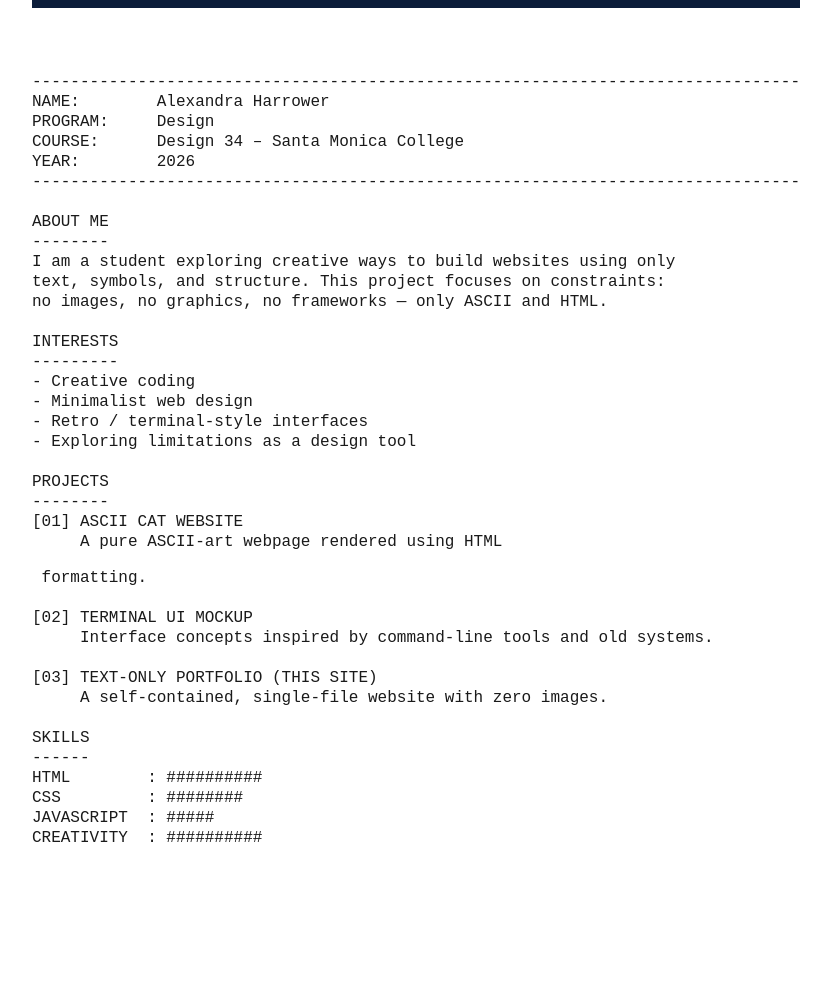
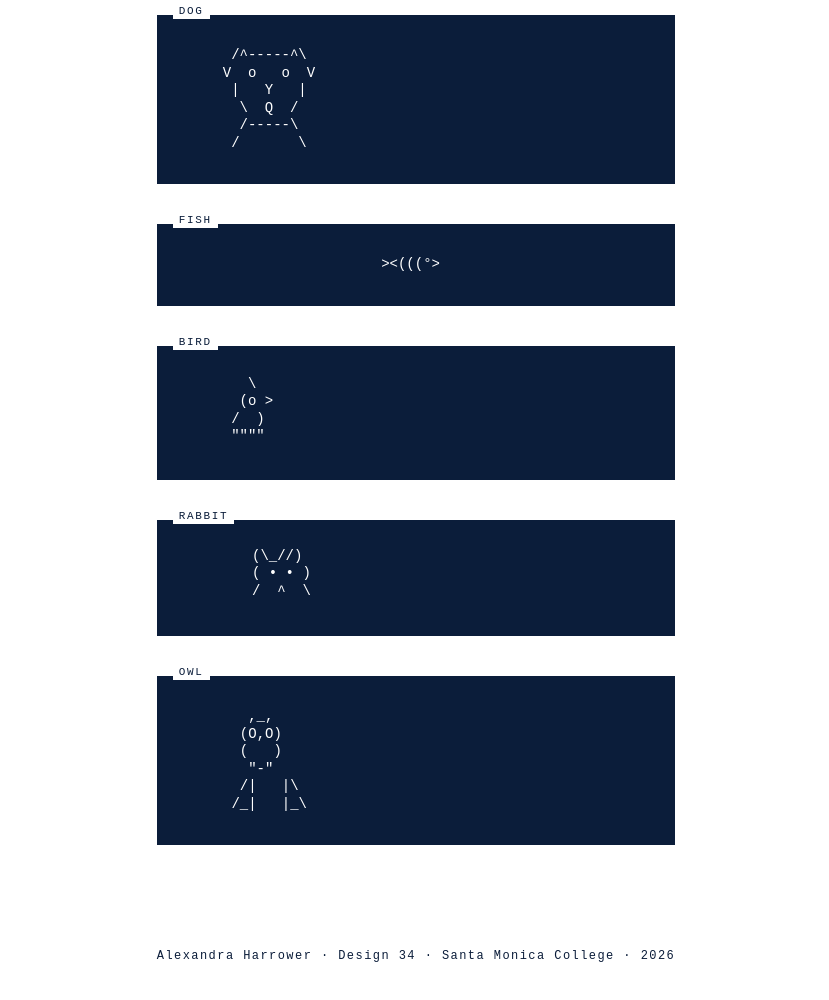
Before and after one commit to alexandrasart/alexandrasart.github.io, a plain HTML site: page index.html in a window 1280 px wide. Shown: the part 420-1420 px from the top of the page, without its empty margins (224-1053 px from the left). Drawn offline with Linux system fonts and the light colour scheme.

Commit message:
Add files via upload

```diff
--- a/index.html
+++ b/index.html
@@ -3,56 +3,175 @@
 <head>
   <meta charset="UTF-8" />
   <meta name="viewport" content="width=device-width, initial-scale=1.0" />
-  <title>ASCII Portfolio</title>
+  <title>ASCII Animal Gallery</title>
 
   <style>
+    :root {
+      --ink: #0b1d3a;
+      --paper: #ffffff;
+    }
+
     body {
       margin: 0;
-      background: #ffffff;
-      color: #1a1a1a;
+      background: var(--paper);
+      color: var(--ink);
       font-family: "Courier New", Courier, monospace;
       display: flex;
-      align-items: center;
       justify-content: center;
-      min-height: 100vh;
+    }
+
+    .container {
+      max-width: 1100px;
+      padding: 48px 24px;
+    }
+
+    h1 {
+      font-size: 14px;
+      font-weight: normal;
+      letter-spacing: 0.3em;
+      text-align: center;
+      margin-bottom: 48px;
+    }
+
+    .gallery {
+      display: grid;
+      grid-template-columns: repeat(auto-fit, minmax(300px, 1fr));
+      gap: 40px;
+    }
+
+    .piece {
+      background: var(--ink);
+      color: var(--paper);
+      padding: 32px 24px;
+      position: relative;
+    }
+
+    .label {
+      position: absolute;
+      top: -12px;
+      left: 16px;
+      background: var(--paper);
+      color: var(--ink);
+      font-size: 11px;
+      padding: 2px 6px;
+      letter-spacing: 0.15em;
     }
 
     pre {
+      margin: 0;
       white-space: pre;
-      font-size: clamp(12px, 2.2vw, 16px);
+      font-size: 14px;
       line-height: 1.25;
     }
 
-    .container {
-      max-width: 900px;
-      padding: 24px;
+    /* ---------------- ANIMATIONS ---------------- */
+
+    /* Cat: slow blink */
+    .eyes-open { display: inline; }
+    .eyes-closed { display: none; }
+
+    .blink .eyes-open { animation: eyesOpen 6s infinite; }
+    .blink .eyes-closed { animation: eyesClosed 6s infinite; }
+
+    @keyframes eyesOpen {
+      0%, 92%, 100% { display: inline; }
+      94%, 96% { display: none; }
     }
 
-    .cat-block {
-      background: #0b1d3a;
-      color: #ffffff;
-      padding: 24px;
-      margin-bottom: 24px;
+    @keyframes eyesClosed {
+      0%, 92%, 100% { display: none; }
+      94%, 96% { display: inline; }
     }
 
-    .dim { opacity: 0.75; }
-    .accent { opacity: 0.9; }
+    /* Fish: swim across container, reverse direction */
+    .fish {
+      position: relative;
+      animation: swim-across 6s linear infinite alternate;
+    }
+
+    @keyframes swim-across {
+      from { transform: translateX(0); }
+      to   { transform: translateX(180px); }
+    }
+
+    @keyframes swim-across {
+      0%   { transform: translateX(0); }
+      100% { transform: translateX(180px); }
+    }
+    @keyframes drift {
+      from { transform: translateX(0); }
+      to { transform: translateX(8px); }
+    }
+
+    /* Bird: breathing motion */
+    .bird { animation: breathe 4s ease-in-out infinite; }
+    @keyframes breathe {
+      0%, 100% { transform: translateY(0); }
+      50% { transform: translateY(-4px); }
+    }
+
+    /* Rabbit: wander */
+    .rabbit {
+      position: relative;
+      animation: wander 7s ease-in-out infinite;
+    }
+
+    @keyframes wander {
+      0%   { transform: translate(0, 0); }
+      25%  { transform: translate(20px, -6px); }
+      50%  { transform: translate(40px, 6px); }
+      75%  { transform: translate(20px, -4px); }
+      100% { transform: translate(0, 0); }
+    }
+    @keyframes breathe {
+      0%, 100% { transform: translateY(0); }
+      50% { transform: translateY(-4px); }
+    }
+
+    footer {
+      margin-top: 64px;
+      font-size: 12px;
+      letter-spacing: 0.12em;
+      text-align: center;
+    }
+
+    /* Owl: subtle head tilt */
+    .owl { animation: tilt 5s ease-in-out infinite; }
+    @keyframes tilt {
+      0%, 100% { transform: rotate(0deg); }
+      50% { transform: rotate(1deg); }
+    }
+
+    /* Pause animation on hover (gallery etiquette) */
+    .piece:hover pre {
+      animation-play-state: paused;
+    }
+
+    /* Reduce motion support */
+    @media (prefers-reduced-motion: reduce) {
+      * {
+        animation: none !important;
+      }
+    }
   </style>
 </head>
 
 <body>
   <div class="container">
-<pre>
-================================================================================
-                                ASCII PORTFOLIO
-================================================================================
 
-<div class="cat-block">
+<h1>ASCII ANIMAL STUDIES</h1>
+
+<div class="gallery">
+
+<!-- CAT (ORIGINAL) -->
+<div class="piece">
+<span class="label">CAT</span>
+<pre class="blink">
       / \ _____  __
      /  /         /
     /             |
     |     __    __
-    |      == X ==
+    |      <span class="eyes-open">== X ==</span><span class="eyes-closed">--   --</span>
     /          --|
    /             )
    |       \     )
@@ -60,42 +179,68 @@
 /   ___|    |  |  |
 |  (____\ _ \ __)__)
 \_______)
+</pre>
 </div>
 
---------------------------------------------------------------------------------
-NAME:        Alexandra Harrower
-PROGRAM:     Design
-COURSE:      Design 34 – Santa Monica College
-YEAR:        2026
---------------------------------------------------------------------------------
+<!-- DOG -->
+<div class="piece">
+<span class="label">DOG</span>
+<pre>
+      /^-----^\
+     V  o   o  V
+      |   Y   |
+       \  Q  /
+       /-----\
+      /       \
+</pre>
+</div>
 
-ABOUT ME
---------
-I am a student exploring creative ways to build websites using only
-text, symbols, and structure. This project focuses on constraints:
-no images, no graphics, no frameworks — only ASCII and HTML.
+<!-- FISH -->
+<div class="piece">
+<span class="label">FISH</span>
+<pre class="fish">
+      ><(((°>
+</pre>
+</div>
 
-INTERESTS
----------
-- Creative coding
-- Minimalist web design
-- Retro / terminal-style interfaces
-- Exploring limitations as a design tool
+<!-- BIRD -->
+<div class="piece">
+<span class="label">BIRD</span>
+<pre class="bird">
+        \
+       (o >
+      /  )
+      """"
+</pre>
+</div>
 
-PROJECTS
---------
-[01] ASCII CAT WEBSITE
-     A pure ASCII-art webpage rendered using HTML <pre> formatting.
+<!-- RABBIT -->
+<div class="piece">
+<span class="label">RABBIT</span>
+<pre class="rabbit">
+      (\_//)
+      ( • • )
+      /  ^  \
+</pre>
+</div>
 
-[02] TERMINAL UI MOCKUP
-     Interface concepts inspired by command-line tools and old systems.
+<!-- OWL -->
+<div class="piece">
+<span class="label">OWL</span>
+<pre class="owl">
+        ,_,
+       (<span class="tilt-left">O</span>,<span class="tilt-right">O</span>)
+       (   )
+        "-"
+       /|   |\
+      /_|   |_\
+</pre>
+</div>
 
-[03] TEXT-ONLY PORTFOLIO (THIS SITE)
-     A self-contained, single-file website with zero images.
+<footer>
+  Alexandra Harrower · Design 34 · Santa Monica College · 2026
+</footer>
 
-SKILLS
-------
-HTML        : ##########
-CSS         : ########
-JAVASCRIPT  : #####
-CREATIVITY  : ##########
+</div>
+</body>
+</html>
```
